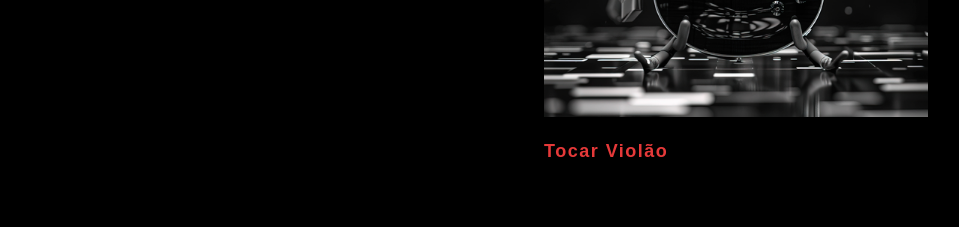
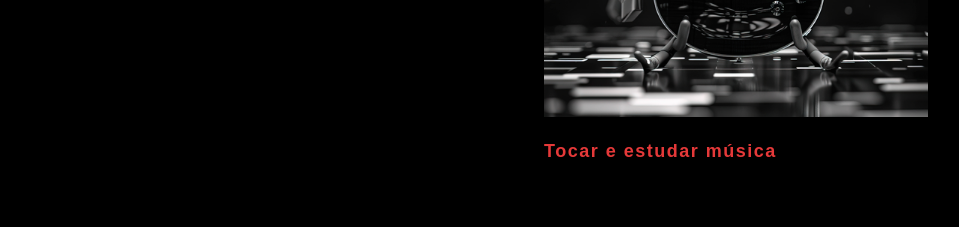
Before and after one commit to Alessandro-Miranda/cc-trilha-front, a React (Vite) app: page / in a window 1280 px wide. Shown: the part 3120-3347 px from the top of the page, without its empty margins (208-1167 px from the left). Built offline with nearby package versions, Linux system fonts and the light colour scheme; a web font is replaced by a local one.

Commit message:
fix: update title from second hobbie card

```diff
--- a/src/App.tsx
+++ b/src/App.tsx
@@ -95,8 +95,8 @@ function App() {
             />
 
             <HobbiesCard
-              title="Tocar Violão"
-              image={{ src: PlayGuitar, alt: 'Hobbie - Tocar Violão' }}
+              title="Tocar e estudar música"
+              image={{ src: PlayGuitar, alt: 'Hobbie - Tocar e estudar música' }}
             />
 
             <HobbiesCard
```
